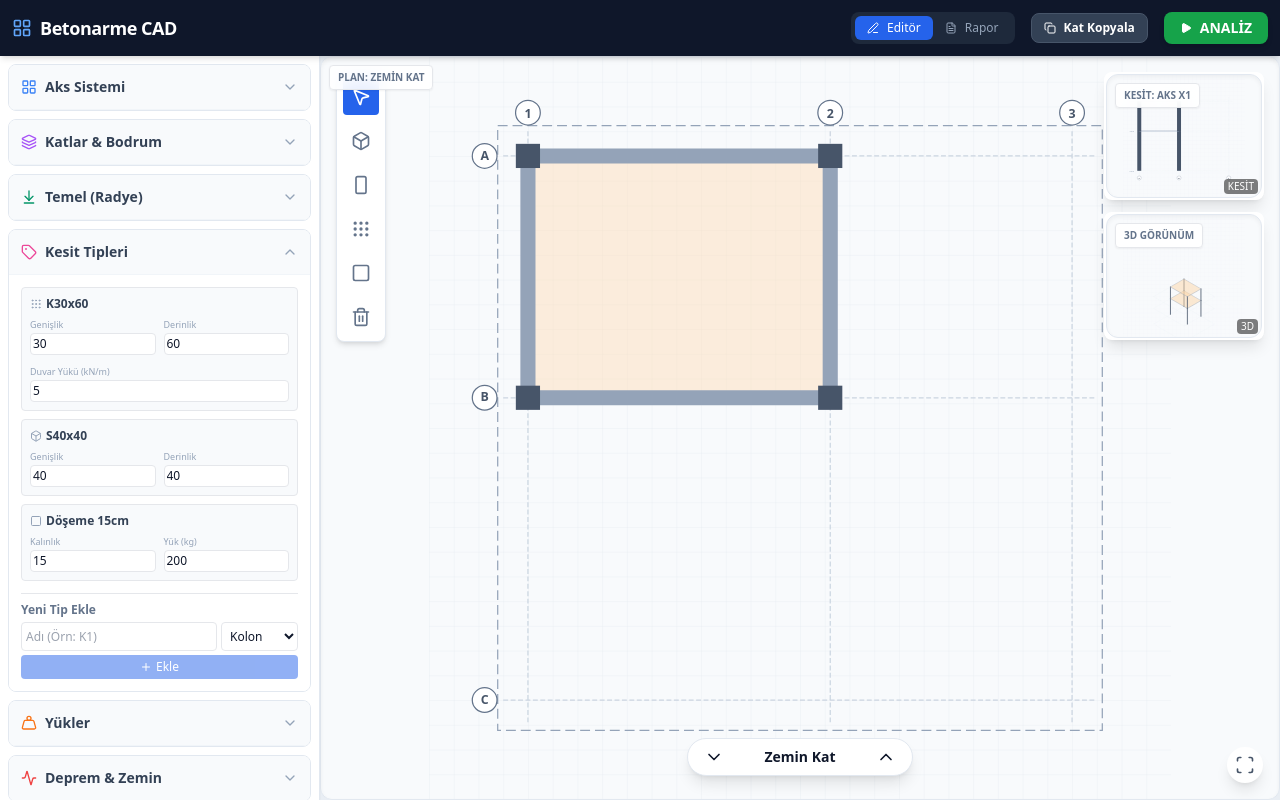
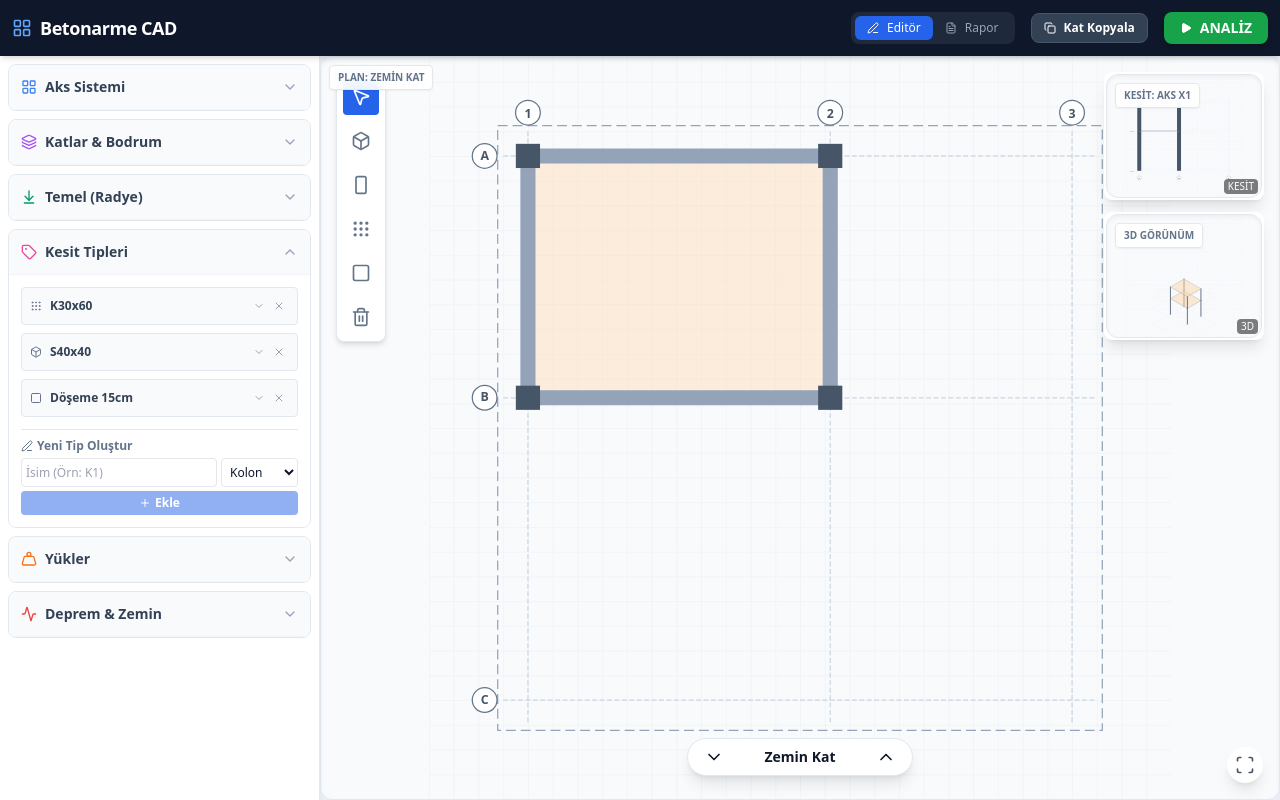
Before and after one commit to yucelce/betonarme-Statik, a React (Vite) app: page / in a window 1280 px wide. Both pictures are taken after a click on the button "Kesit Tipleri". Built offline with nearby package versions, Linux system fonts and the light colour scheme.

Commit message:
feat: Add cross-section type selection UI
Introduces a new state variable `activeTypeId` to manage the currently selected cross-section type in the UI. This enables users to interactively choose and apply different cross-section types to structural elements.

```diff
--- a/App.tsx
+++ b/App.tsx
@@ -2,7 +2,7 @@
 import React, { useState, useMemo, useEffect } from 'react';
 import { AppState, SoilClass, ConcreteClass, CalculationResult, GridSettings, AxisData, ViewMode, EditorTool, UserElement, StandardType } from './types';
 import { calculateStructure } from './utils/solver';
-import { Plus, Trash2, Play, FileText, Settings, LayoutGrid, Eye, EyeOff, X, Download, Upload, BarChart3, Edit3, Undo2, MousePointer2, Box, Square, Grip, ChevronUp, ChevronDown, ChevronLeft, ChevronRight, Layers, Weight, HardHat, Activity, Copy, Check, RectangleVertical, ArrowDownToLine, MousePointerClick, Activity as ActivityIcon, BarChart2, RefreshCw, Loader2, Tag } from 'lucide-react';
+import { Plus, Trash2, Play, FileText, Settings, LayoutGrid, Eye, EyeOff, X, Download, Upload, BarChart3, Edit3, Undo2, MousePointer2, Box, Square, Grip, ChevronUp, ChevronDown, ChevronLeft, ChevronRight, Layers, Weight, HardHat, Activity, Copy, Check, RectangleVertical, ArrowDownToLine, MousePointerClick, Activity as ActivityIcon, BarChart2, RefreshCw, Loader2, Tag, PenLine } from 'lucide-react';
 import Visualizer from './components/Visualizer';
 import Report from './utils/report';
 import BeamDetailPanel from './components/BeamDetailPanel';
@@ -65,6 +65,9 @@ const App: React.FC = () => {
 
   // ÇOKLU SEÇİM İÇİN STATE
   const [selectedElementIds, setSelectedElementIds] = useState<string[]>([]);
+
+  // KESİT TİPLERİ UI STATE
+  const [activeTypeId, setActiveTypeId] = useState<string | null>(null);
 
   const [activeTab, setActiveTab] = useState<'inputs' | 'report'>('inputs');
   const [activeTool, setActiveTool] = useState<EditorTool>('select');
@@ -203,16 +206,19 @@ const App: React.FC = () => {
 
       setState(prev => ({ ...prev, standardTypes: [...prev.standardTypes, newType] }));
       setNewTypeName('');
+      setActiveTypeId(newId); // Yeni ekleneni otomatik aç
       setIsDirty(true);
   };
 
-  const removeStandardType = (id: string) => {
+  const removeStandardType = (id: string, e: React.MouseEvent) => {
+      e.stopPropagation(); // Parent click'i engelle
       setState(prev => ({
           ...prev,
           standardTypes: prev.standardTypes.filter(t => t.id !== id),
           // Bu tipe bağlı elemanların tipini sıfırla
           definedElements: prev.definedElements.map(el => el.typeId === id ? { ...el, typeId: undefined } : el)
       }));
+      if(activeTypeId === id) setActiveTypeId(null);
       setIsDirty(true);
   };
 
@@ -249,12 +255,28 @@ const App: React.FC = () => {
 
   // --- ELEMAN YÖNETİMİ ---
   const handleElementAdd = (el: UserElement) => {
-      // 1. ÇAKIŞMA KONTROLÜ (Overlap Check)
+      // 1. DÜŞEY ELEMAN ÇAKIŞMA KONTROLÜ (Kolon vs Perde)
+      // Kullanıcı bir kolon veya perde eklemeye çalışıyorsa, o noktada başka bir düşey eleman olup olmadığını kontrol et.
+      if (el.type === 'column' || el.type === 'shear_wall') {
+          const occupiedNode = state.definedElements.find(existing =>
+              existing.storyIndex === el.storyIndex &&
+              (existing.type === 'column' || existing.type === 'shear_wall') &&
+              existing.x1 === el.x1 && existing.y1 === el.y1
+          );
+
+          if (occupiedNode) {
+              alert(`Bu düğüm noktasında zaten bir düşey taşıyıcı (${occupiedNode.type === 'column' ? 'Kolon' : 'Perde'}) mevcut. Aynı noktaya birden fazla düşey taşıyıcı eklenemez.`);
+              return;
+          }
+      }
+
+      // 2. GENEL ÇAKIŞMA KONTROLÜ (Overlap Check - Aynı tipteki elemanların çakışması)
       const isDuplicate = state.definedElements.some(existing => {
           if (existing.storyIndex !== el.storyIndex) return false;
           if (existing.type !== el.type) return false;
 
           // Noktasal Elemanlar (Kolon, Perde)
+          // Bu kısım aslında yukarıdaki check ile kapsanıyor ama aynı tip için (Kolon-Kolon) burada kalması güvenli.
           if (el.type === 'column' || el.type === 'shear_wall') {
               return existing.x1 === el.x1 && existing.y1 === el.y1;
           }
@@ -707,53 +729,69 @@ const App: React.FC = () => {
                  {openSection === 'types' && (
                      <div className="p-3 bg-white space-y-3 text-xs animate-in slide-in-from-top-2 fade-in duration-200">
 
-                         {/* Tip Listesi */}
+                         {/* Tip Listesi (Yenilenmiş - Accordion Style) */}
                          <div className="space-y-2">
                              {state.standardTypes.map(t => (
-                                 <div key={t.id} className="border rounded p-2 bg-slate-50 group">
-                                     <div className="flex justify-between items-center mb-1">
-                                         <div className="font-bold text-slate-700 flex items-center gap-1">
-                                             {t.type === 'column' && <Box className="w-3 h-3 text-slate-400"/>}
-                                             {t.type === 'beam' && <Grip className="w-3 h-3 text-slate-400"/>}
-                                             {t.type === 'slab' && <Square className="w-3 h-3 text-slate-400"/>}
-                                             {t.name}
+                                 <div
+                                    key={t.id}
+                                    className={`border rounded overflow-hidden transition-all ${activeTypeId === t.id ? 'bg-blue-50 border-blue-300 ring-1 ring-blue-100' : 'bg-slate-50 hover:bg-slate-100 border-slate-200'}`}
+                                 >
+                                     <div
+                                        className="flex justify-between items-center p-2 cursor-pointer select-none"
+                                        onClick={() => setActiveTypeId(prev => prev === t.id ? null : t.id)}
+                                     >
+                                         <div className="font-bold text-slate-700 flex items-center gap-2">
+                                             {t.type === 'column' && <Box className="w-3 h-3 text-slate-500"/>}
+                                             {t.type === 'beam' && <Grip className="w-3 h-3 text-slate-500"/>}
+                                             {t.type === 'slab' && <Square className="w-3 h-3 text-slate-500"/>}
+                                             {t.type === 'shear_wall' && <RectangleVertical className="w-3 h-3 text-slate-500"/>}
+                                             <span className={activeTypeId === t.id ? 'text-blue-700' : ''}>{t.name}</span>
                                          </div>
-                                         <button onClick={() => removeStandardType(t.id)} className="text-slate-400 hover:text-red-500 opacity-0 group-hover:opacity-100"><X className="w-3 h-3"/></button>
+                                         <div className="flex items-center gap-1">
+                                             {activeTypeId === t.id ? <ChevronUp className="w-3 h-3 text-slate-400"/> : <ChevronDown className="w-3 h-3 text-slate-400"/>}
+                                             <button onClick={(e) => removeStandardType(t.id, e)} className="p-1 hover:bg-red-100 rounded text-slate-400 hover:text-red-500 transition-colors">
+                                                 <X className="w-3 h-3"/>
+                                             </button>
                                          </div>
-                                     <div className="grid grid-cols-2 gap-2">
+                                     </div>
+
+                                     {/* Expanded Content */}
+                                     {activeTypeId === t.id && (
+                                         <div className="p-2 border-t border-blue-200 bg-white grid grid-cols-2 gap-2 animate-in slide-in-from-top-1 fade-in duration-200">
                                              {t.type !== 'slab' && (
                                                  <>
-                                                <div><label className="text-[9px] text-slate-400">Genişlik</label><input type="number" className="w-full border p-0.5 text-xs rounded" value={t.properties.width || ''} onChange={(e) => updateStandardType(t.id, {width: Number(e.target.value)})} /></div>
-                                                <div><label className="text-[9px] text-slate-400">{t.type === 'shear_wall' ? 'Kalınlık' : 'Derinlik'}</label><input type="number" className="w-full border p-0.5 text-xs rounded" value={t.properties.depth || ''} onChange={(e) => updateStandardType(t.id, {depth: Number(e.target.value)})} /></div>
+                                                    <div><label className="text-[9px] text-slate-400 block mb-0.5">Genişlik (cm)</label><input type="number" className="w-full border rounded p-1 text-xs" value={t.properties.width || ''} onChange={(e) => updateStandardType(t.id, {width: Number(e.target.value)})} /></div>
+                                                    <div><label className="text-[9px] text-slate-400 block mb-0.5">{t.type === 'shear_wall' ? 'Kalınlık (cm)' : 'Derinlik (cm)'}</label><input type="number" className="w-full border rounded p-1 text-xs" value={t.properties.depth || ''} onChange={(e) => updateStandardType(t.id, {depth: Number(e.target.value)})} /></div>
                                                  </>
                                              )}
                                              {t.type === 'slab' && (
                                                  <>
-                                                <div><label className="text-[9px] text-slate-400">Kalınlık</label><input type="number" className="w-full border p-0.5 text-xs rounded" value={t.properties.thickness || ''} onChange={(e) => updateStandardType(t.id, {thickness: Number(e.target.value)})} /></div>
-                                                <div><label className="text-[9px] text-slate-400">Yük (kg)</label><input type="number" className="w-full border p-0.5 text-xs rounded" value={t.properties.liveLoad || ''} onChange={(e) => updateStandardType(t.id, {liveLoad: Number(e.target.value)})} /></div>
+                                                    <div><label className="text-[9px] text-slate-400 block mb-0.5">Kalınlık (cm)</label><input type="number" className="w-full border rounded p-1 text-xs" value={t.properties.thickness || ''} onChange={(e) => updateStandardType(t.id, {thickness: Number(e.target.value)})} /></div>
+                                                    <div><label className="text-[9px] text-slate-400 block mb-0.5">Yük (kg/m²)</label><input type="number" className="w-full border rounded p-1 text-xs" value={t.properties.liveLoad || ''} onChange={(e) => updateStandardType(t.id, {liveLoad: Number(e.target.value)})} /></div>
                                                  </>
                                              )}
                                              {t.type === 'beam' && (
-                                             <div className="col-span-2"><label className="text-[9px] text-slate-400">Duvar Yükü (kN/m)</label><input type="number" className="w-full border p-0.5 text-xs rounded" value={t.properties.wallLoad || ''} onChange={(e) => updateStandardType(t.id, {wallLoad: Number(e.target.value)})} /></div>
+                                                 <div className="col-span-2"><label className="text-[9px] text-slate-400 block mb-0.5">Duvar Yükü (kN/m)</label><input type="number" className="w-full border rounded p-1 text-xs" value={t.properties.wallLoad || ''} onChange={(e) => updateStandardType(t.id, {wallLoad: Number(e.target.value)})} /></div>
                                              )}
                                          </div>
+                                     )}
                                  </div>
                              ))}
                          </div>
 
                          {/* Yeni Tip Ekleme */}
                          <div className="border-t pt-2 mt-2">
-                             <label className="block text-slate-500 mb-1 font-bold">Yeni Tip Ekle</label>
+                             <label className="block text-slate-500 mb-1 font-bold flex items-center gap-1"><PenLine className="w-3 h-3"/> Yeni Tip Oluştur</label>
                              <div className="flex gap-1 mb-1">
-                                 <input className="w-full border rounded p-1" placeholder="Adı (Örn: K1)" value={newTypeName} onChange={(e) => setNewTypeName(e.target.value)}/>
-                                 <select className="border rounded p-1 bg-white" value={newTypeKind} onChange={(e) => setNewTypeKind(e.target.value as any)}>
+                                 <input className="w-full border rounded p-1" placeholder="İsim (Örn: K1)" value={newTypeName} onChange={(e) => setNewTypeName(e.target.value)}/>
+                                 <select className="border rounded p-1 bg-white text-xs" value={newTypeKind} onChange={(e) => setNewTypeKind(e.target.value as any)}>
                                      <option value="column">Kolon</option>
                                      <option value="beam">Kiriş</option>
                                      <option value="slab">Döşeme</option>
                                      <option value="shear_wall">Perde</option>
                                  </select>
                              </div>
-                             <button onClick={addStandardType} className="w-full bg-blue-600 text-white p-1 rounded flex items-center justify-center gap-1 hover:bg-blue-700 disabled:opacity-50" disabled={!newTypeName}><Plus className="w-3 h-3"/> Ekle</button>
+                             <button onClick={addStandardType} className="w-full bg-blue-600 text-white p-1 rounded flex items-center justify-center gap-1 hover:bg-blue-700 disabled:opacity-50 transition-colors text-xs font-bold shadow-sm" disabled={!newTypeName}><Plus className="w-3 h-3"/> Ekle</button>
                          </div>
                      </div>
                  )}
```
Lines whose indentation alone changed are shown as unchanged.
